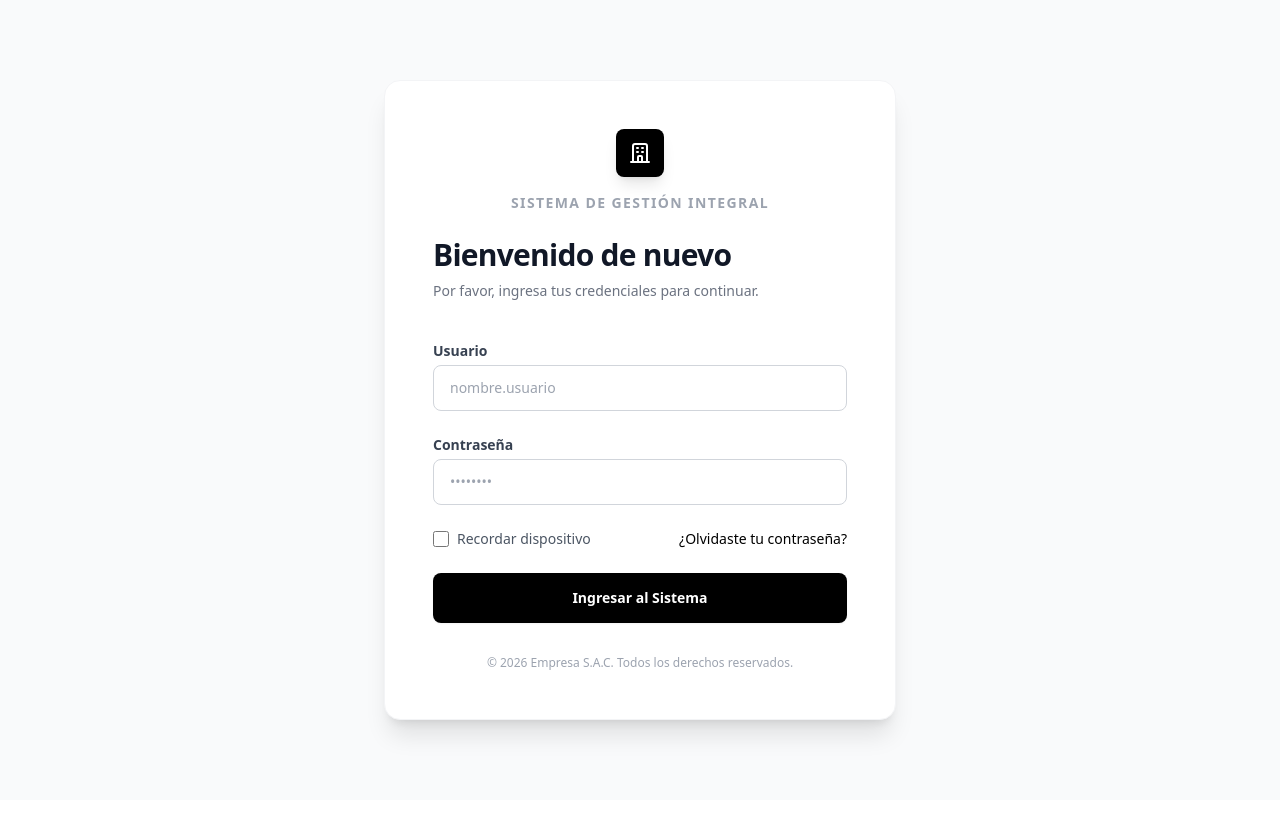
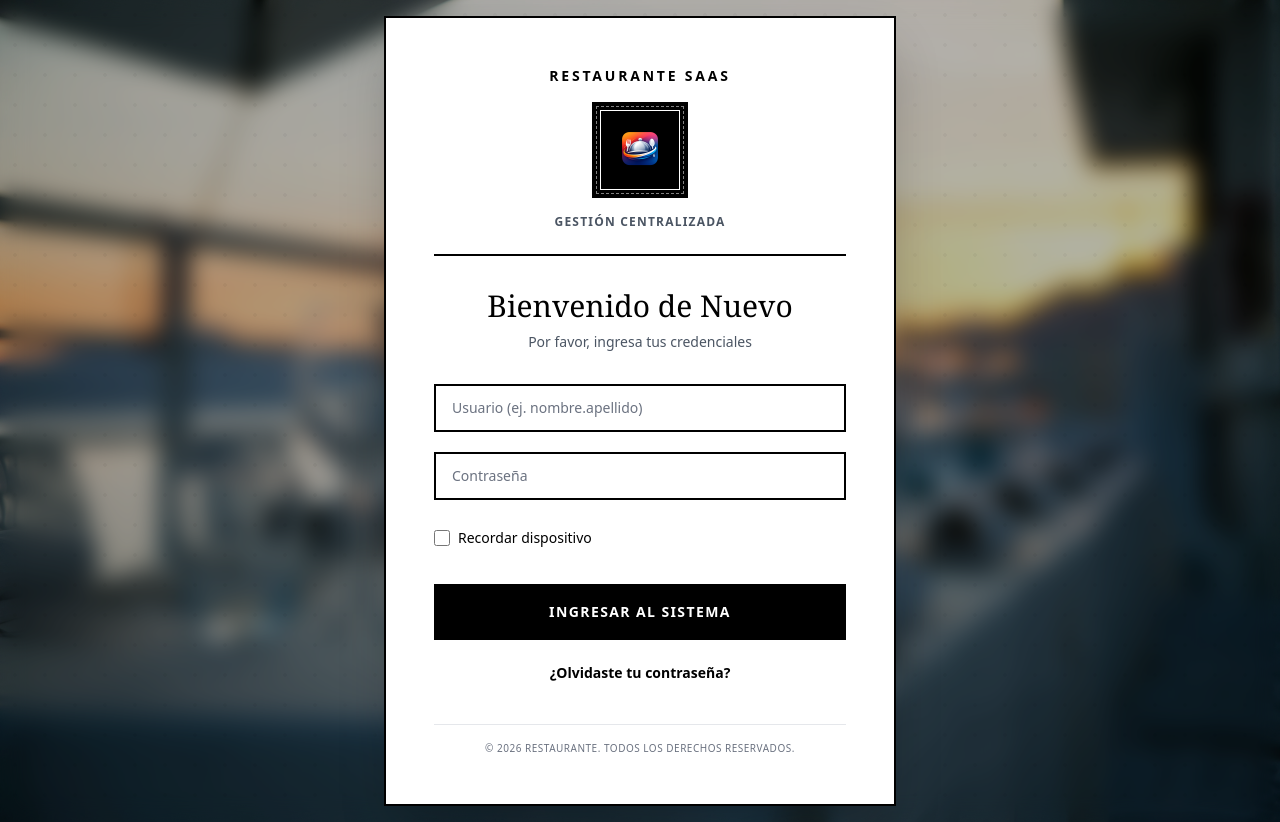
Before and after one commit to ThonyMarckDEV/restaurant_frontend, a React (Create React App) app: page / in a window 1280 px wide. Before the commit the page ends 800 px from the top, so only its background shows below. Built offline with nearby package versions, Linux system fonts and the light colour scheme; what js would draw is missing.

Commit message:
BETTER LOGIN

```diff
--- a/src/pages/auth/Login/Login.jsx
+++ b/src/pages/auth/Login/Login.jsx
@@ -6,6 +6,8 @@ import LoginForm from './components/LoginForm';
 import ForgotPasswordForm from './components/ForgotPasswordForm';
 import authService from 'services/authService';
 import { useAuth } from 'context/AuthContext';
+import background from 'assets/img/background.jpg';
+import logo from 'assets/img/logo.png';
 
 const Login = () => {
   const [username, setUsername] = useState('');
@@ -17,7 +19,7 @@ const Login = () => {
   const navigate = useNavigate();
   const { login } = useAuth();
 
- const handleLogin = async (e) => {
+  const handleLogin = async (e) => {
     e.preventDefault();
     setLoading(true);
 
@@ -28,9 +30,7 @@ const Login = () => {
       document.cookie = `access_token=${access_token}; path=/; Secure; SameSite=Strict`;
 
       login();
-
       navigate('/home');
-
       toast.success(`Bienvenido al sistema`);
 
     } catch (error) {
@@ -41,24 +41,55 @@ const Login = () => {
     }
   };
 
-  const handleForgotPassword = async (e) => { /* lógica genérica */ };
+  const handleForgotPassword = async (e) => {
+    e.preventDefault();
+    // Lógica genérica de recuperación
+    toast.info("Enlace enviado si el DNI existe.");
+  };
 
   return (
-    <div className="min-h-screen flex items-center justify-center p-4 bg-gray-50">
+    <div className="min-h-screen flex items-center justify-center p-4 relative overflow-hidden">
 
-      {/* Contenedor Principal */}
-      <div className="w-full max-w-lg bg-white rounded-2xl shadow-xl p-8 sm:p-12 border border-gray-100">
+      {/* Capa de fondo con imagen y desenfoque (MODIFICADO) */}
+      <div className="absolute inset-0 z-0">
+        {/* Imagen de fondo del restaurante. Reemplaza con tu imagen real. */}
+        <img
+          src= {background}// Imagen de activos (ruta ficticia para el usuario)
+          alt="Fondo de restaurante de lujo en blanco y negro"
+          className="w-full h-full object-cover"
+        />
+        {/* Superposición para desenfoque y oscurecimiento. Ajusta la opacidad/desenfoque aquí. */}
+        <div className="absolute inset-0 bg-black/30 backdrop-blur-md"></div> {/* backdrop-blur-md aplica desenfoque a lo que está detrás */}
+      </div>
 
-        {/* Header Genérico */}
-        <div className="flex flex-col items-center mb-6">
-          {/* Logo Placeholder: Cuadrado negro simple */}
-          <div className="h-12 w-12 bg-black rounded-lg flex items-center justify-center mb-4 shadow-lg">
-             <svg className="w-6 h-6 text-white" fill="none" viewBox="0 0 24 24" stroke="currentColor">
-                <path strokeLinecap="round" strokeLinejoin="round" strokeWidth={2} d="M19 21V5a2 2 0 00-2-2H7a2 2 0 00-2 2v16m14 0h2m-2 0h-5m-9 0H3m2 0h5M9 7h1m-1 4h1m4-4h1m-1 4h1m-5 10v-5a1 1 0 011-1h2a1 1 0 011 1v5m-4 0h4" />
-             </svg>
+      {/* Patrón de fondo sutil original (se mantiene sobre el fondo desenfocado) */}
+      <div className="absolute inset-0 opacity-[0.03] z-5" style={{ backgroundImage: 'radial-gradient(#000 2px, transparent 2px)', backgroundSize: '30px 30px' }}></div>
+
+      {/* Contenedor Principal (MODIFICADO: añadido z-10 y relative) */}
+      <div className="w-full max-w-lg bg-white rounded-none shadow-2xl p-8 sm:p-12 border-2 border-black relative z-10">
+
+        {/* Header - Identidad Formal Cholo */}
+        <div className="flex flex-col items-center mb-8 border-b-2 border-black pb-6">
+          <h2 className="text-sm font-bold text-black tracking-[0.2em] uppercase mb-4">
+            Restaurante SAAS
+          </h2>
+
+          {/* Isotipo: Reemplazado por imagen de activos (MODIFICADO) */}
+          <div className="h-24 w-24 bg-black flex items-center justify-center mb-4 relative overflow-hidden">
+             {/* Bordes geométricos tipo andino */}
+             <div className="absolute inset-1 border border-white border-dashed opacity-50"></div>
+             <div className="absolute inset-2 border border-white"></div>
+
+             {/* Imagen de isotipo de activos. Reemplaza con tu logotipo real. */}
+             <img
+               src={logo} // Imagen de activos (ruta ficticia para el usuario)
+               alt="Logotipo de restaurante llama andino formal"
+               className="h-16 w-16 relative z-10 object-contain"
+             />
           </div>
-          <h1 className="text-sm font-bold text-gray-400 tracking-widest uppercase">
-            Sistema de Gestión Integral
+
+          <h1 className="text-xs font-semibold text-gray-600 tracking-widest uppercase">
+            Gestión Centralizada
           </h1>
         </div>
 
@@ -88,10 +119,11 @@ const Login = () => {
           )}
         </div>
 
-        {/* Footer simple */}
-        <div className="mt-8 text-center">
-            <p className="text-xs text-gray-400">
-                © {new Date().getFullYear()} Empresa S.A.C. Todos los derechos reservados.
+        {/* Footer */}
+        <div className="mt-10 text-center border-t border-gray-200 pt-4">
+            <p className="text-[10px] text-gray-500 uppercase tracking-wider">
+                © {new Date().getFullYear()} Restaurante. Todos los derechos reservados.
+                {/* Puedes añadir la textura aquí si lo prefieres, o mantenerla en el fondo global */}
             </p>
         </div>
       </div>
--- a/src/pages/auth/Login/components/ForgotPasswordForm.jsx
+++ b/src/pages/auth/Login/components/ForgotPasswordForm.jsx
@@ -2,39 +2,47 @@ import React from 'react';
 
 const ForgotPasswordForm = ({ dni, setDni, handleForgotPassword, setShowForgotPassword }) => {
   return (
-    <div className="w-full max-w-md">
-      <h2 className="text-2xl font-bold mb-6 text-center text-gray-800">
-        Restablecer Contraseña
+    <div className="w-full">
+      <div className="mb-8 text-center">
+        <h2 className="text-3xl font-serif text-black mb-2">
+          Restablecer
         </h2>
-      <form onSubmit={handleForgotPassword} className="space-y-4">
+        <p className="text-sm text-gray-600">
+          Ingresa tu DNI para validar tu identidad
+        </p>
+      </div>
+
+      <form onSubmit={handleForgotPassword} className="space-y-5">
         <div>
-          <label htmlFor="dni" className="block text-sm font-medium text-gray-700">
-            DNI
-          </label>
           <input
             type="text"
             id="dni"
             value={dni}
             onChange={(e) => setDni(e.target.value)}
-            className="mt-1 block w-full px-3 py-2 border border-gray-300 rounded-md shadow-sm focus:outline-none focus:ring-red-500 focus:border-red-500 sm:text-sm"
-            placeholder="Ingresa tu DNI"
-            maxLength="9"
+            className="block w-full px-4 py-3 bg-transparent border-2 border-black text-black placeholder-gray-500 focus:outline-none focus:ring-0 focus:border-gray-600 transition-colors sm:text-sm rounded-none text-center tracking-widest font-bold"
+            placeholder="N° DE DNI"
+            maxLength="8"
+            pattern="\d*"
             required
           />
         </div>
+
+        <div className="pt-2 space-y-3">
           <button
             type="submit"
-          className="w-full flex justify-center py-2 px-4 border border-transparent rounded-md shadow-sm text-sm font-medium text-white bg-red-600 hover:bg-red-700 focus:outline-none focus:ring-2 focus:ring-offset-2 focus:ring-red-500"
+            className="w-full flex justify-center py-4 px-4 border-2 border-black text-sm font-bold text-white bg-black hover:bg-white hover:text-black focus:outline-none transition-all duration-200 uppercase tracking-widest"
           >
-          Enviar enlace de restablecimiento
+            Validar
           </button>
+
           <button
             type="button"
             onClick={() => setShowForgotPassword(false)}
-          className="w-full flex justify-center py-2 px-4 border border-gray-300 rounded-md shadow-sm text-sm font-medium text-gray-700 bg-white hover:bg-gray-50 focus:outline-none focus:ring-2 focus:ring-offset-2 focus:ring-red-500"
+            className="w-full flex justify-center py-4 px-4 border-2 border-black text-sm font-bold text-black bg-white hover:bg-gray-100 focus:outline-none transition-all duration-200 uppercase tracking-widest"
           >
-          Volver al inicio de sesión
+            Volver
           </button>
+        </div>
       </form>
     </div>
   );
--- a/src/pages/auth/Login/components/LoginForm.jsx
+++ b/src/pages/auth/Login/components/LoginForm.jsx
@@ -11,77 +11,75 @@ const LoginForm = ({
   setShowForgotPassword
 }) => {
   return (
-    <div className="w-full max-w-md">
-      <div className="mb-10">
-        <h2 className="text-3xl font-bold text-gray-900 tracking-tight">
-          Bienvenido de nuevo
+    <div className="w-full">
+      <div className="mb-8 text-center">
+        {/* Fuente Serif para darle el toque formal/clásico */}
+        <h2 className="text-3xl font-serif text-black mb-2">
+          Bienvenido de Nuevo
         </h2>
-        <p className="text-sm text-gray-500 mt-2">
-          Por favor, ingresa tus credenciales para continuar.
+        <p className="text-sm text-gray-600">
+          Por favor, ingresa tus credenciales
         </p>
       </div>
 
-      <form onSubmit={handleLogin} className="space-y-6">
+      <form onSubmit={handleLogin} className="space-y-5">
         <div className="space-y-1">
-          <label htmlFor="username" className="block text-sm font-semibold text-gray-700">
-            Usuario
-          </label>
           <input
             type="text"
             id="username"
             value={username}
             onChange={(e) => setUsername(e.target.value)}
-            className="block w-full px-4 py-3 bg-white border border-gray-300 rounded-lg text-gray-900 placeholder-gray-400 focus:outline-none focus:ring-2 focus:ring-black focus:border-transparent transition-all sm:text-sm"
-            placeholder="nombre.usuario"
+            className="block w-full px-4 py-3 bg-transparent border-2 border-black text-black placeholder-gray-500 focus:outline-none focus:ring-0 focus:border-gray-600 transition-colors sm:text-sm rounded-none"
+            placeholder="Usuario (ej. nombre.apellido)"
             required
           />
         </div>
 
         <div className="space-y-1">
-          <label htmlFor="password" className="block text-sm font-semibold text-gray-700">
-            Contraseña
-          </label>
           <input
             type="password"
             id="password"
             value={password}
             onChange={(e) => setPassword(e.target.value)}
-            className="block w-full px-4 py-3 bg-white border border-gray-300 rounded-lg text-gray-900 placeholder-gray-400 focus:outline-none focus:ring-2 focus:ring-black focus:border-transparent transition-all sm:text-sm"
-            placeholder="••••••••"
+            className="block w-full px-4 py-3 bg-transparent border-2 border-black text-black placeholder-gray-500 focus:outline-none focus:ring-0 focus:border-gray-600 transition-colors sm:text-sm rounded-none"
+            placeholder="Contraseña"
             required
           />
         </div>
 
-        <div className="flex items-center justify-between">
+        <div className="flex items-center justify-between pt-2">
           <div className="flex items-center">
             <input
               id="remember-me"
               type="checkbox"
               checked={rememberMe}
               onChange={(e) => setRememberMe(e.target.checked)}
-              className="h-4 w-4 text-black border-gray-300 rounded focus:ring-black cursor-pointer"
+              className="h-4 w-4 text-black border-2 border-black rounded-none focus:ring-black cursor-pointer"
             />
-            <label htmlFor="remember-me" className="ml-2 block text-sm text-gray-600 cursor-pointer select-none">
+            <label htmlFor="remember-me" className="ml-2 block text-sm text-black font-medium cursor-pointer select-none">
               Recordar dispositivo
             </label>
           </div>
-          <div className="text-sm">
-            <button
-              type="button"
-              onClick={() => setShowForgotPassword(true)}
-              className="font-medium text-black hover:underline transition-all"
-            >
-              ¿Olvidaste tu contraseña?
-            </button>
-          </div>
         </div>
 
-        <button
-          type="submit"
-          className="w-full flex justify-center py-3.5 px-4 border border-transparent rounded-lg shadow-sm text-sm font-bold text-white bg-black hover:bg-gray-800 focus:outline-none focus:ring-2 focus:ring-offset-2 focus:ring-black transition-all duration-200 transform active:scale-[0.98]"
-        >
-          Ingresar al Sistema
-        </button>
+        <div className="pt-4">
+          <button
+            type="submit"
+            className="w-full flex justify-center py-4 px-4 border-2 border-black text-sm font-bold text-white bg-black hover:bg-white hover:text-black focus:outline-none transition-all duration-200 uppercase tracking-widest"
+          >
+            Ingresar al Sistema
+          </button>
+        </div>
+
+        <div className="text-center mt-4">
+          <button
+            type="button"
+            onClick={() => setShowForgotPassword(true)}
+            className="text-sm font-semibold text-black hover:underline underline-offset-4 transition-all"
+          >
+            ¿Olvidaste tu contraseña?
+          </button>
+        </div>
       </form>
     </div>
   );
```
Also changed, not shown: src/assets/img/background.jpg (added). Lines whose indentation alone changed are shown as unchanged.
